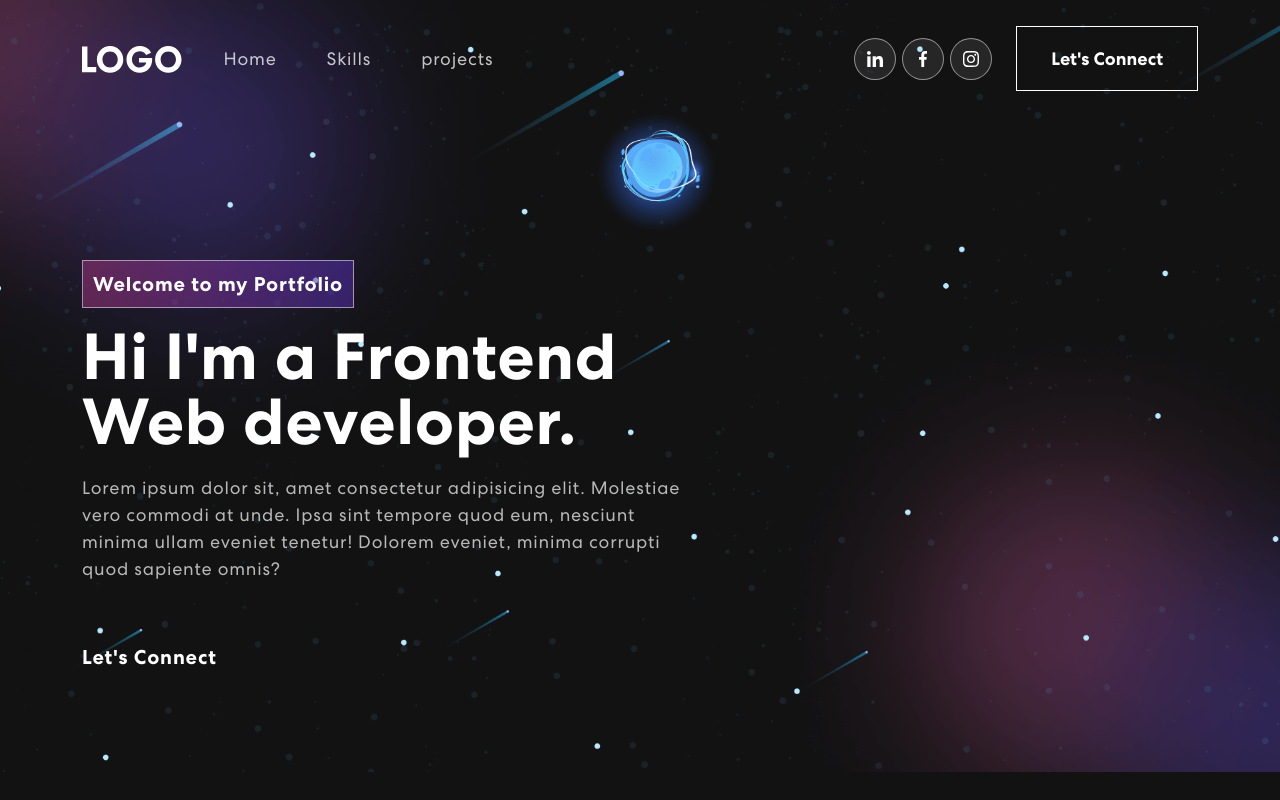
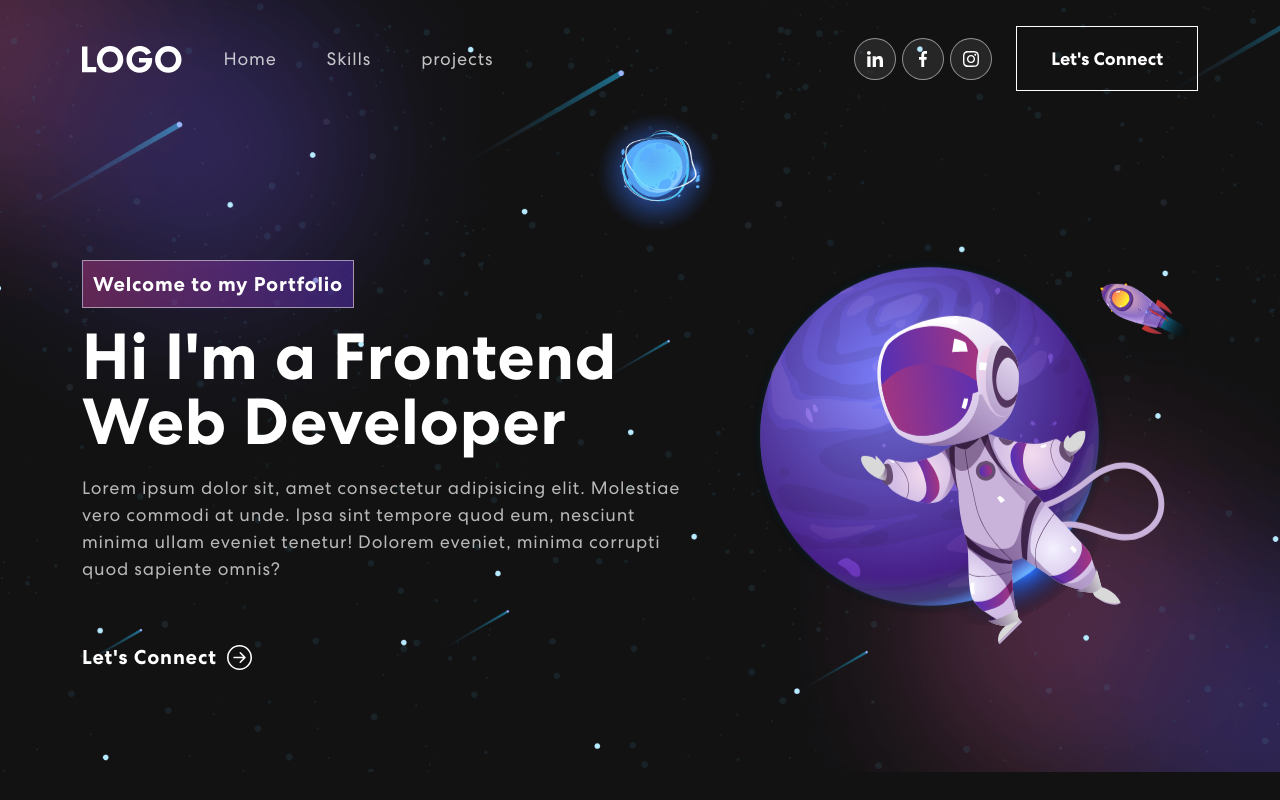
Before and after one commit to CompileWithQureshi/Poritfilo, a React (Create React App) app: page / in a window 1280 px wide. Built offline with nearby package versions, Linux system fonts and the light colour scheme.

Commit message:
Compeleted  Banner component

```diff
--- a/src/component/Banner.jsx
+++ b/src/component/Banner.jsx
@@ -1,6 +1,49 @@
+import { useState, useEffect } from "react";
 import { Col, Container, Row } from "react-bootstrap";
+import { ArrowRightCircle } from "react-bootstrap-icons";
+import headerImg from "../assets/img/header-img.svg";
+import "../App.css";
 
 export const Banner = () => {
+  const [loopNum, setLoopNum] = useState(0);
+  const [isDeleting, setIsDeleting] = useState(false);
+  const toRotate = ["Web Developer", "Web Designer", "UI/UX Designer"];
+  const [text, setText] = useState("");
+  const [delta, setDelta] = useState(300 - Math.random() * 100);
+  const period = 2000;
+  useEffect(() => {
+    let ticker = setInterval(() => {
+      tick();
+    }, delta);
+
+    return () => {
+      clearInterval(ticker);
+    };
+    // eslint-disable-next-line react-hooks/exhaustive-deps
+  }, [text, delta]);
+
+  const tick = () => {
+    let i = loopNum % toRotate.length;
+    let fullText = toRotate[i];
+    let updateText = isDeleting
+      ? fullText.substring(0, text.length - 1)
+      : fullText.substring(0, text.length + 1);
+
+    setText(updateText);
+
+    if (isDeleting) {
+      setDelta((prevDelta) => prevDelta / 2);
+    }
+    if (!isDeleting && updateText === fullText) {
+      setIsDeleting(true);
+      setDelta(period);
+    } else if (isDeleting && updateText === "") {
+      setIsDeleting(false);
+      setLoopNum(loopNum + 1);
+      setDelta(500);
+    }
+  };
+
   return (
     <section className="banner" id="home">
       <Container>
@@ -11,7 +54,7 @@ export const Banner = () => {
               {`Hi I'm a Frontend `}
               <span className="wrap" mg={5}>
                 <br />
-                Web developer.
+                {text}
               </span>
             </h1>
             <p>
@@ -20,9 +63,12 @@ export const Banner = () => {
               nesciunt minima ullam eveniet tenetur! Dolorem eveniet, minima
               corrupti quod sapiente omnis?
             </p>
-            <button onClick={() => console.log("connected")}>
-              Let's Connect
+            <button className="wwd" onClick={() => console.log("connected")}>
+              Let's Connect <ArrowRightCircle size={25} />
             </button>
+          </Col>
+          <Col xs={12} md={6} xl={5}>
+            <img src={headerImg} alt="Header-Img" />
           </Col>
         </Row>
       </Container>
```
